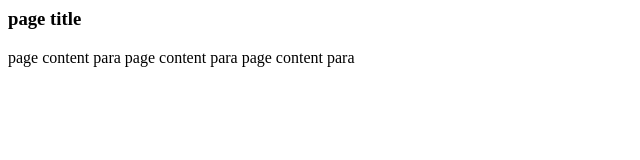
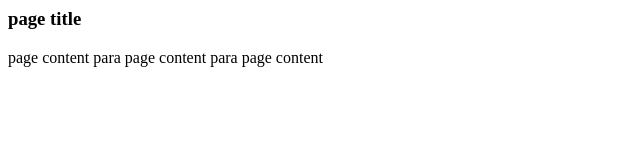
Before and after one commit to Bijay2928/csy1018, a plain HTML site: page index.html in a window 1280 px wide. Shown: the full height of the page, 0-640 px from the left. Drawn offline with Linux system fonts and the light colour scheme.

Commit message:
changed index file

```diff
--- a/index.html
+++ b/index.html
@@ -6,6 +6,6 @@
 	</head>
 	<body>
 	<h3>page title</h3>
-	<p>page content para page content para page content para</p>
+	<p>page content para page content para page content</p>
 	</body>
 	</html>
```
